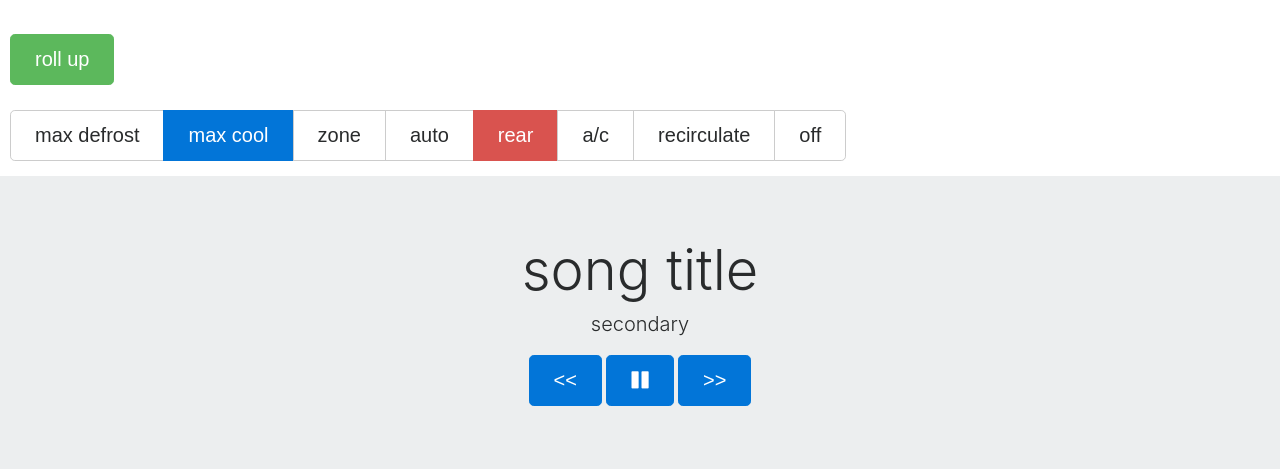
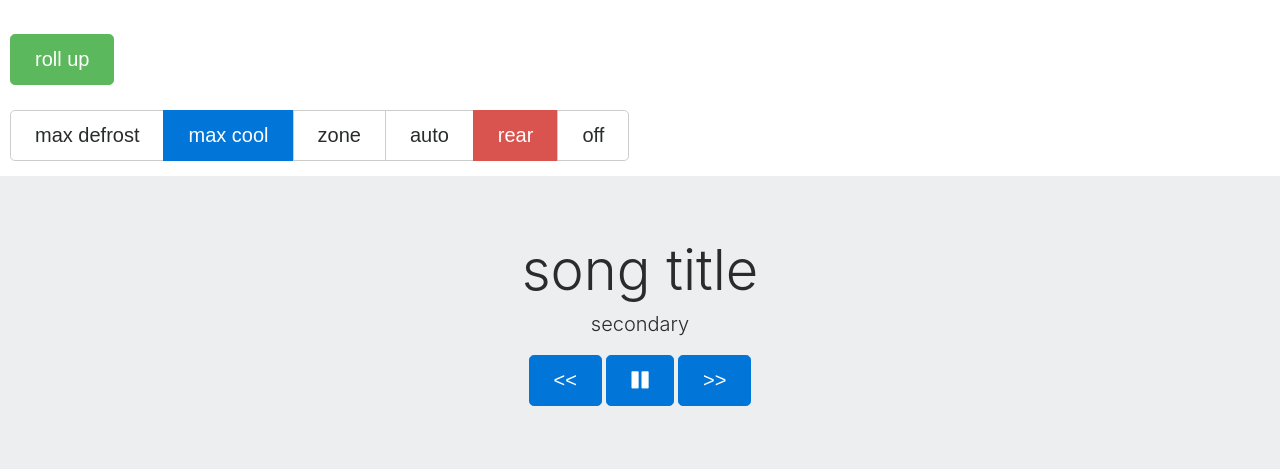
Before and after one commit to adeebshihadeh/carvis-proto, a Flask app: page / in a window 1280 px wide. Shown: the part 313-782 px from the top of the page. Run offline with Flask 2, Linux system fonts and the light colour scheme; some libraries are stand-ins or nearby versions.

Commit message:
better config

```diff
--- a/app/templates/climatecontrol.html
+++ b/app/templates/climatecontrol.html
@@ -4,7 +4,7 @@
   <button class="btn btn-secondary btn-lg" id="">zone</button>
   <button class="btn btn-secondary btn-lg" id="">auto</button>
   <button class="btn btn-danger btn-lg" id="">rear</button>
-  <button class="btn btn-secondary btn-lg" id="">a/c</button>
-  <button class="btn btn-secondary btn-lg" id="">recirculate</button>
+  <!-- <button class="btn btn-secondary btn-lg" id="">a/c</button>
+  <button class="btn btn-secondary btn-lg" id="">recirculate</button> -->
   <button class="btn btn-secondary btn-lg" id="btn-ac-off">off</button>
 </div>
```
Also changed, not shown: 2 other files.
